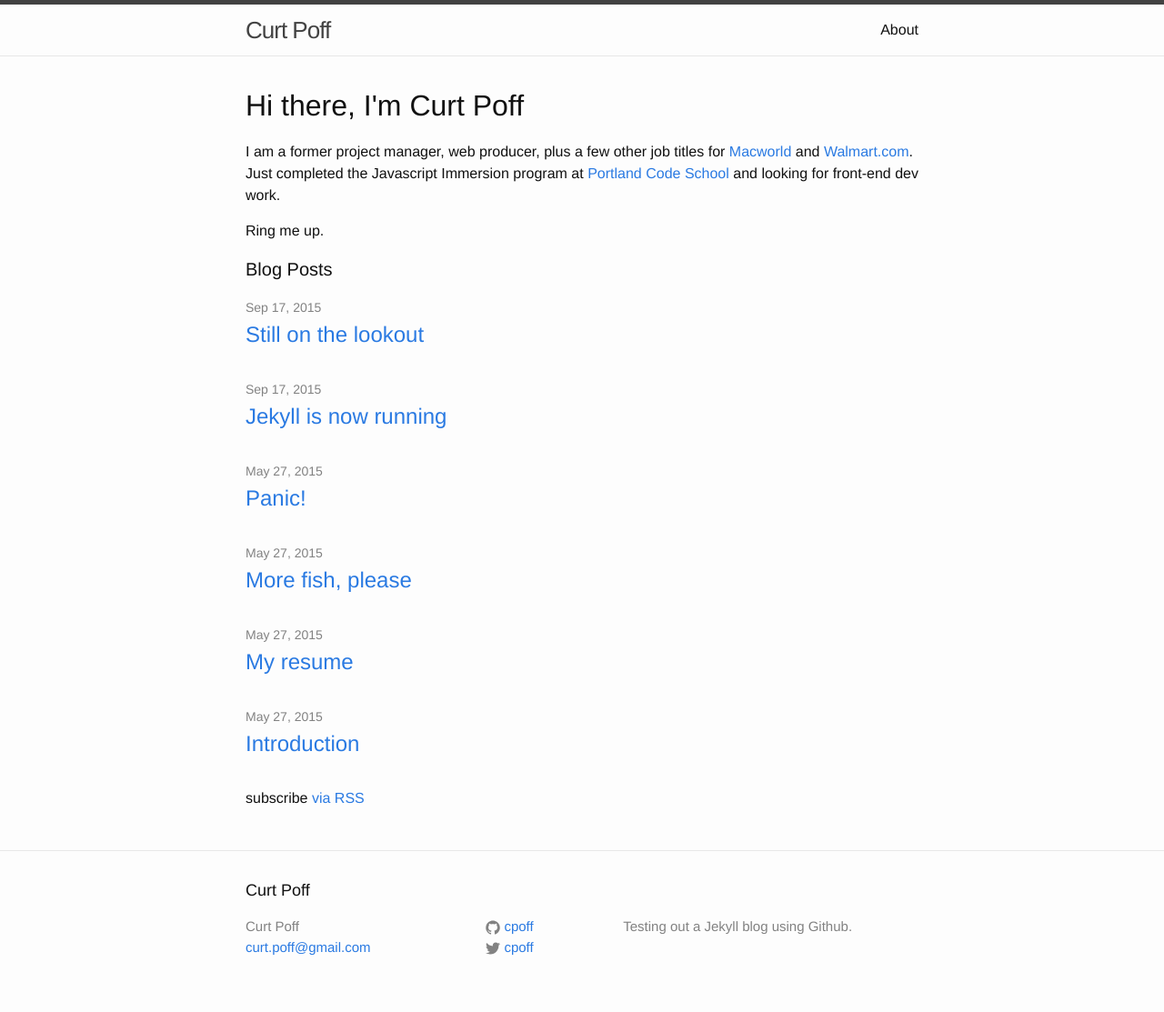
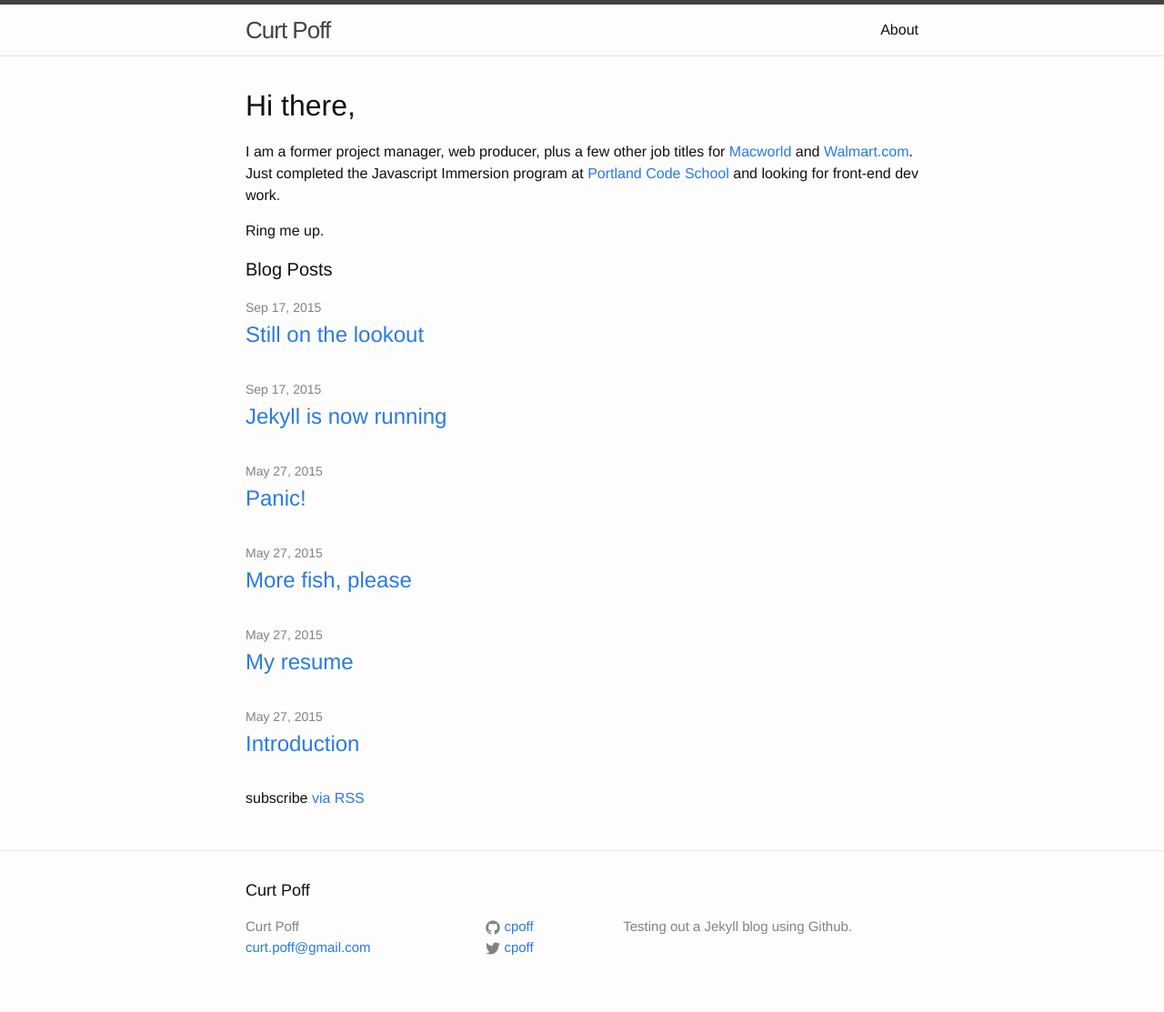
Before and after one commit to cpoff-travel/cpoff.github.com, a Jekyll site: the page built from index.html, in a window 1280 px wide. Shown: the whole page at 91% size. Built offline with Jekyll 4.4.1, drawn with Linux system fonts in a browser that asks for light colours.

Commit message:
Update index.html

```diff
--- a/index.html
+++ b/index.html
@@ -5,7 +5,7 @@ layout: default
 <div class="home">
 	<div class="container">
 		<div class="blurb">
-			<h1>Hi there, I'm Curt Poff</h1>
+			<h1>Hi there,</h1>
 			<p>I am a former project manager, web producer, plus a few other job titles for <a href="https://www.macworld.com">Macworld</a> and <a href="https://www.walmart.com">Walmart.com</a>. Just completed the Javascript Immersion program at <a href="http://www.portlandcodeschool.com/">Portland Code School</a> and looking for front-end dev work.</p>
 			<p>Ring me up.</p>
 		</div>
```
